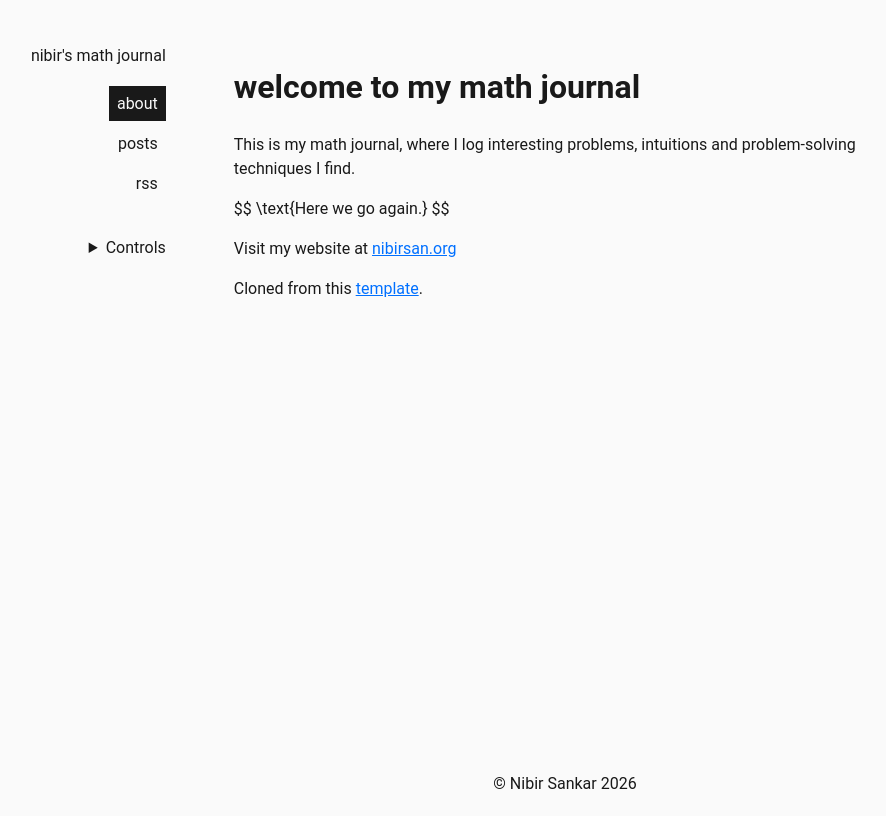
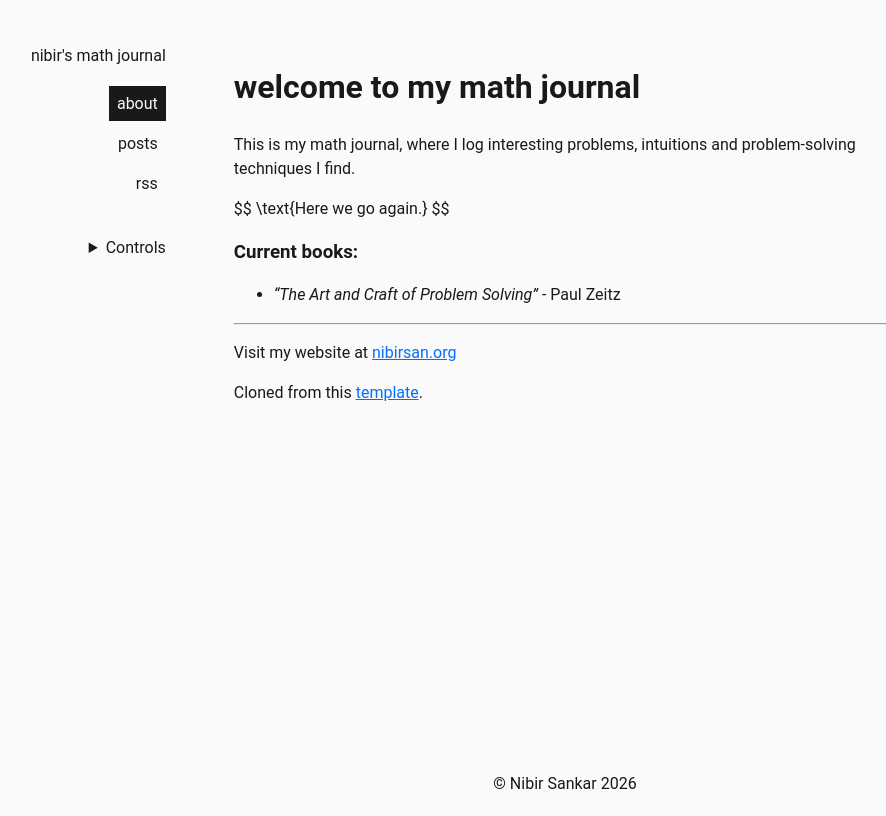
Before and after one commit to moiSentineL/math, an Eleventy site: page src/index.md in a window 1280 px wide. Shown: the whole page, without its empty margins (75-961 px from the left). Built offline with nearby package versions, Linux system fonts and the light colour scheme; Eleventy itself is replaced by a stand-in of ours; files that its build step writes are made by us from their sources; what @arothuis/markdown-it-biblatex, markdown-it-highlightjs, markdown-it-mathjax3, markdown-it-table-of-contents would draw is missing.

Commit message:
index: add one book

```diff
--- a/src/index.md
+++ b/src/index.md
@@ -10,6 +10,11 @@ $$
 \text{Here we go again.}
 $$
 
+### Current books:
+- _"The Art and Craft of Problem Solving"_ - Paul Zeitz
+
+---
+
 Visit my website at [nibirsan.org](https://nibirsan.org)
 
 Cloned from this [template](https://github.com/CondensedMilk7/eleventy-academic-template).
```
